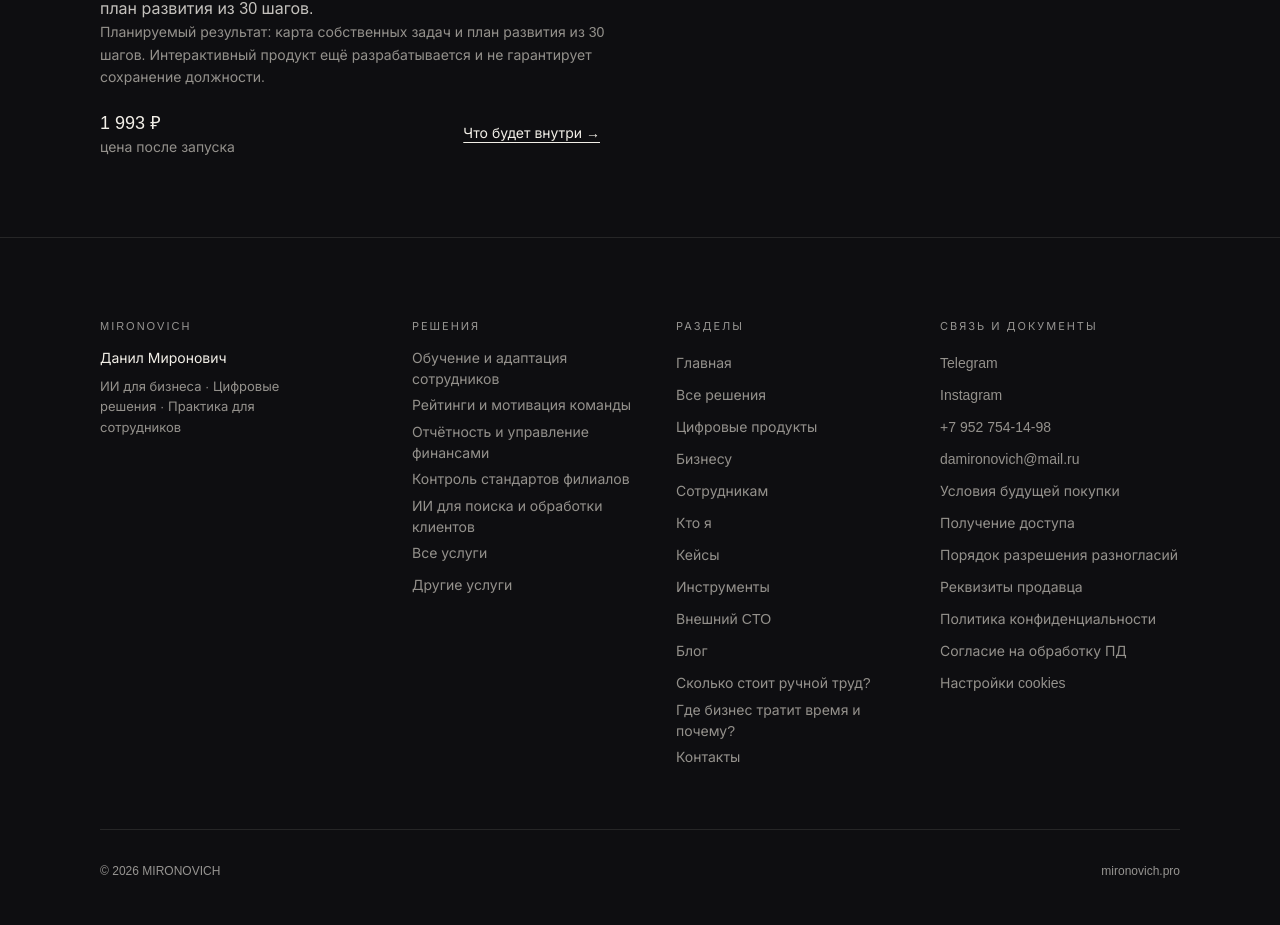
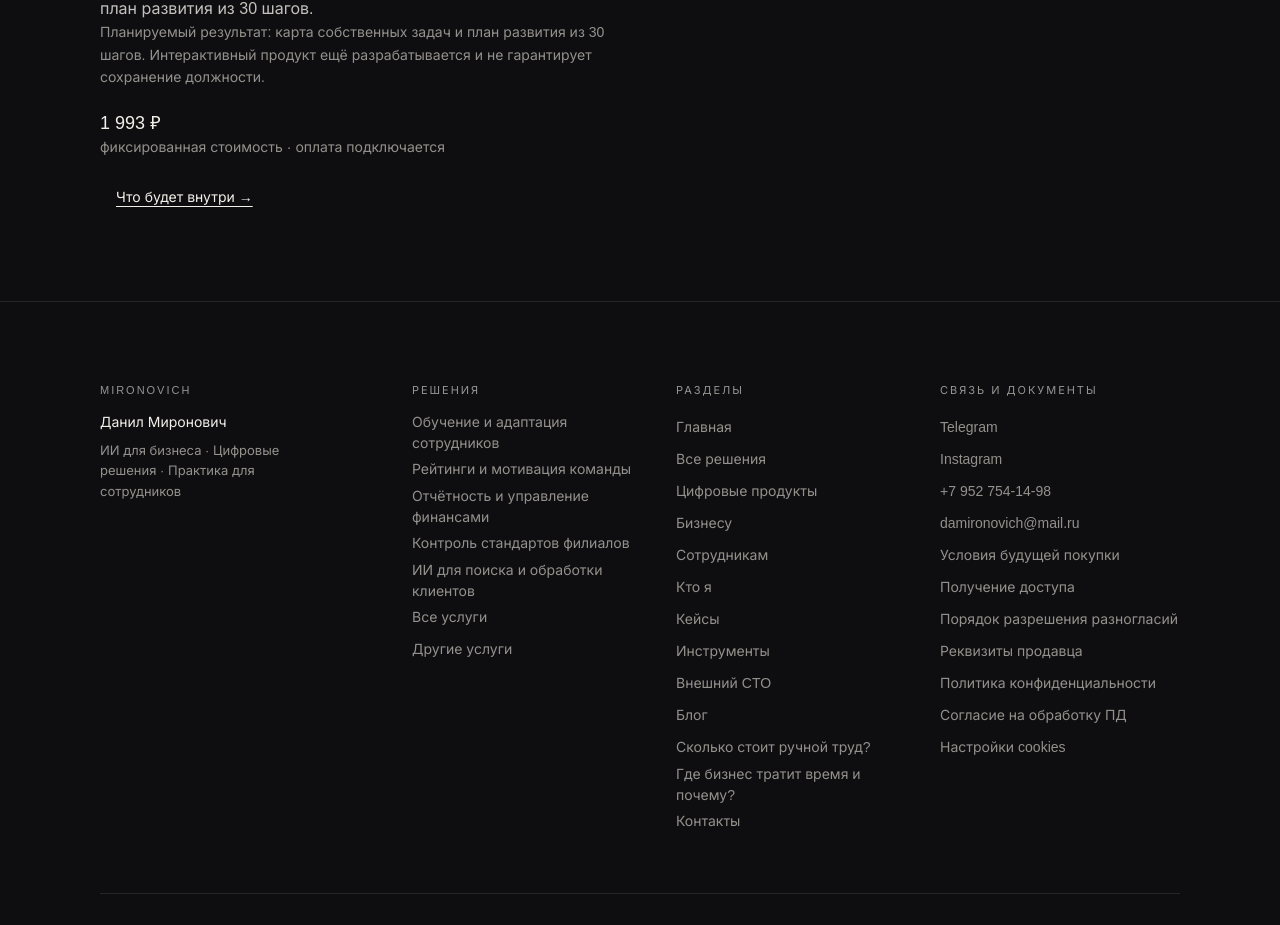
Before and after one commit to mironovich2345-code/mironovich.pro, a Next.js app: page /products in a window 1280 px wide. Shown: the part 937-1862 px from the top of the page. Built offline with nearby package versions, Linux system fonts and the light colour scheme; no server answers; a web font is replaced by a local one.

Commit message:
yookassa: publish one employee product with fixed price and disabled checkout

```diff
--- a/components/ProductCard.tsx
+++ b/components/ProductCard.tsx
@@ -27,7 +27,7 @@ export default function ProductCard({ product: p }: { product: DigitalProduct })
       <div className="mt-auto flex flex-wrap items-center justify-between gap-4 pt-5">
         <p className="m-0 text-lg">
           {rub(p.plannedPrice)}{" "}
-          <span className="block text-sm text-stone">цена после запуска</span>
+          <span className="block text-sm text-stone">фиксированная стоимость · оплата подключается</span>
         </p>
         <Link
           href={"/products/" + p.slug}
```
